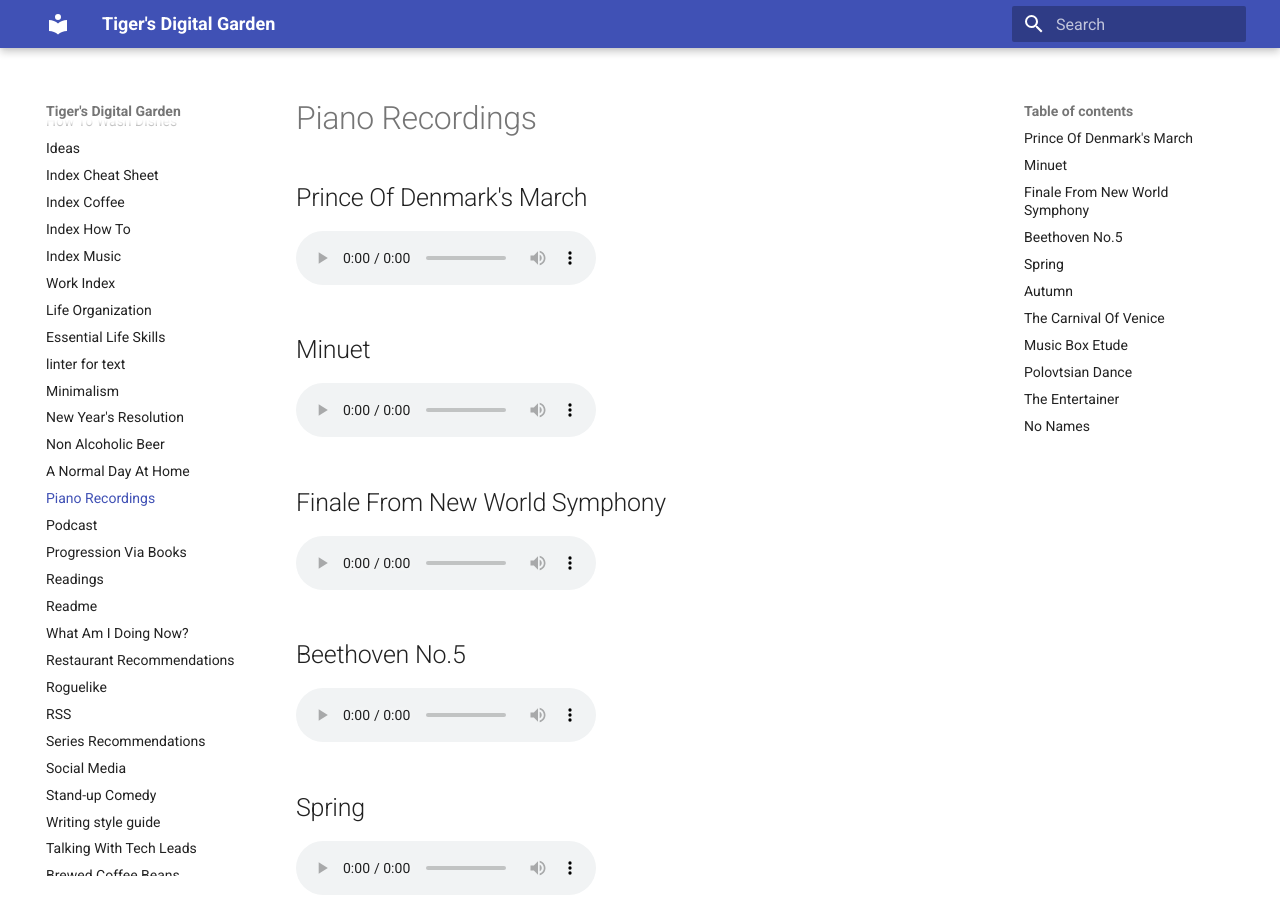
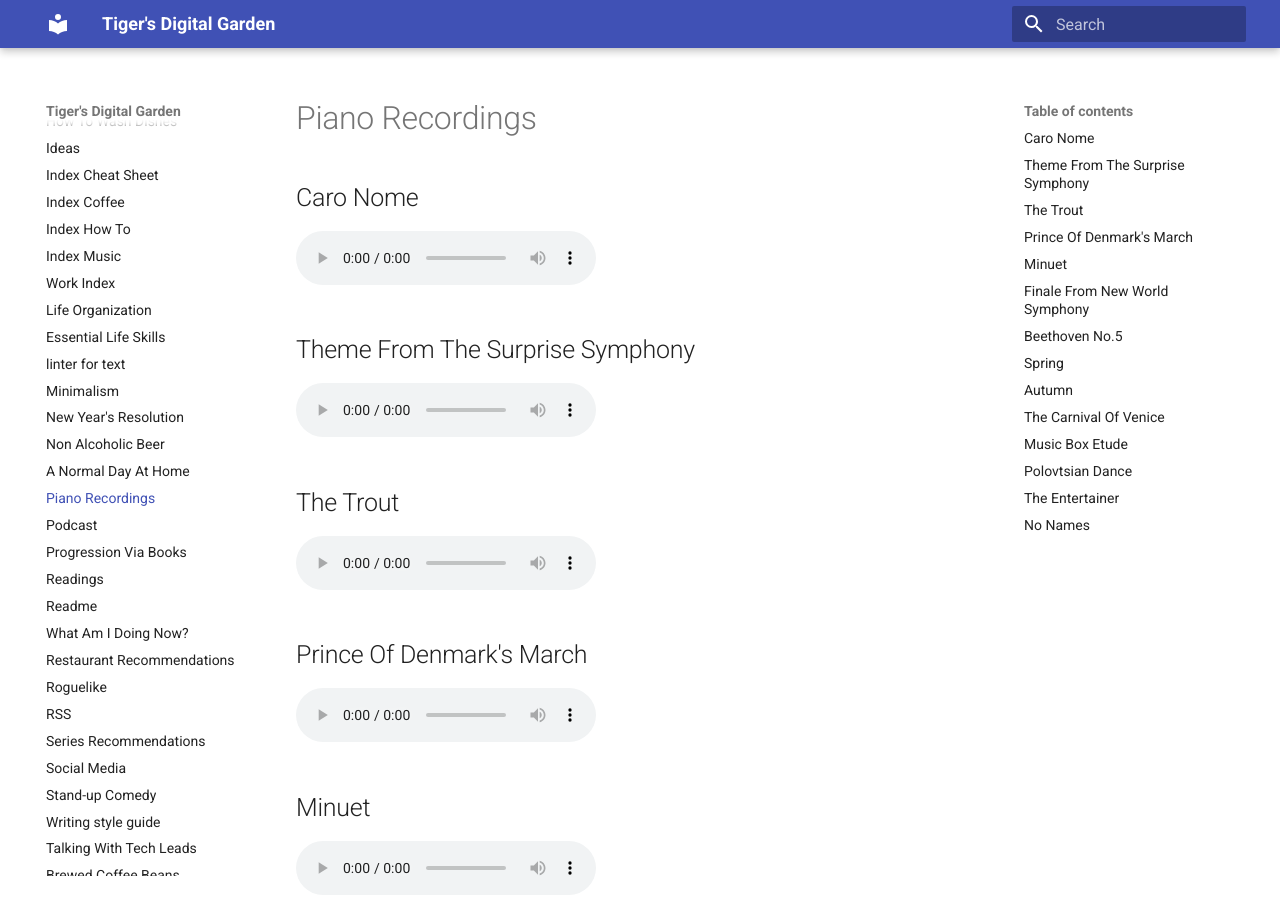
Before and after one commit to ynotstartups/notes, an MkDocs documentation site: the page built from notes/piano-recordings.md, in a window 1280 px wide and 900 px high. Built offline with MkDocs 1.6.1 and Material for MkDocs 9.7.7, drawn with Linux system fonts in a browser that asks for light colours.

Commit message:
add piano recordings

```diff
--- a/notes/piano-recordings.md
+++ b/notes/piano-recordings.md
@@ -1,4 +1,22 @@
 # Piano Recordings
+
+## Caro Nome
+
+<audio controls>
+  <source src="../recordings/caro-nome.mp3" type="audio/mpeg">
+</audio>
+
+## Theme From The Surprise Symphony
+
+<audio controls>
+  <source src="../recordings/theme-from-the-surprise-symphony.mp3" type="audio/mpeg">
+</audio>
+
+## The Trout
+
+<audio controls>
+  <source src="../recordings/the-trout.mp3" type="audio/mpeg">
+</audio>
 
 ## Prince Of Denmark's March
 
```
Also changed, not shown: 3 other files.
